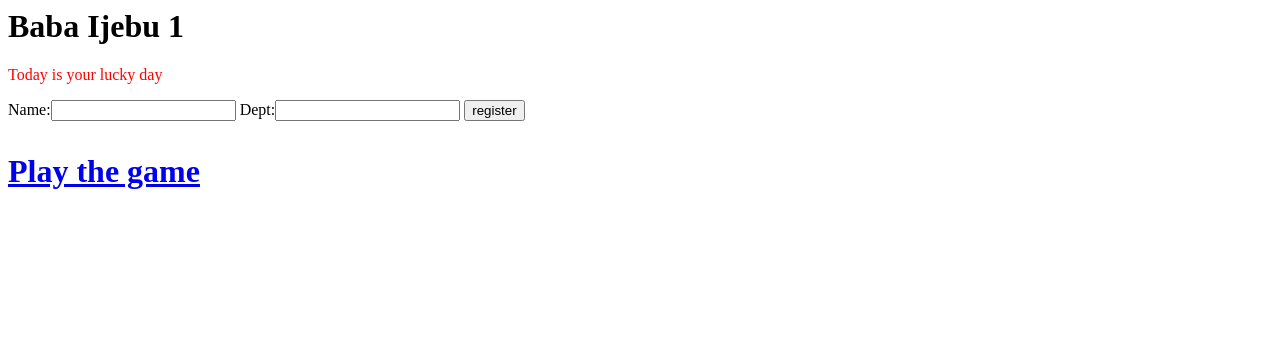
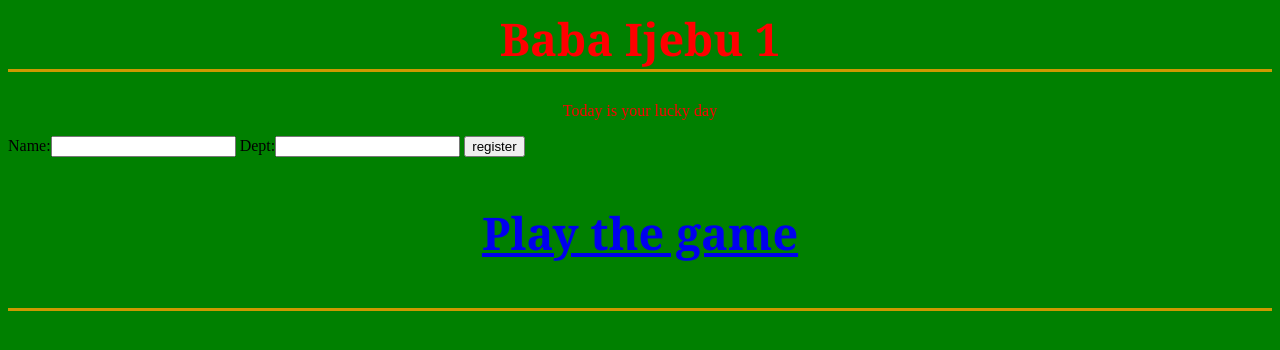
Before and after one commit to Elvictor01/LUCKYGUESS, a plain HTML site: page index.html in a window 1280 px wide. Drawn offline with Linux system fonts and the light colour scheme; files that its build step writes are made by us from their sources; the site is published under a folder, as on GitHub Pages, so addresses that start at the root find nothing.

Commit message:
Update index.html

```diff
--- a/index.html
+++ b/index.html
@@ -1,7 +1,7 @@
 
 <head>
 	<title>BAba Ijebu</title>
-	<link rel="stylesheet" type="text/css" href="/css/main.css">
+	<link rel="stylesheet" type="text/css" href="main.css">
 	<style type="text/css">
 		p{
 			color: red;
```
